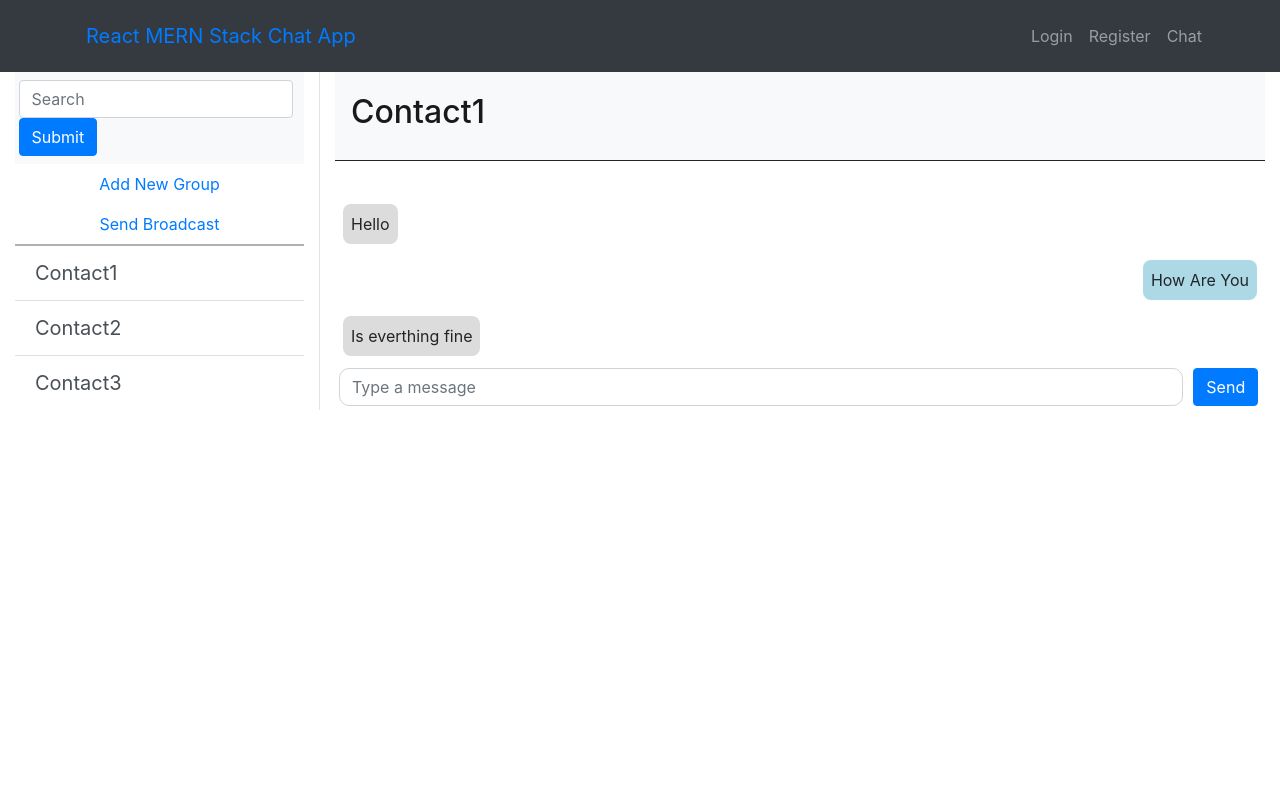
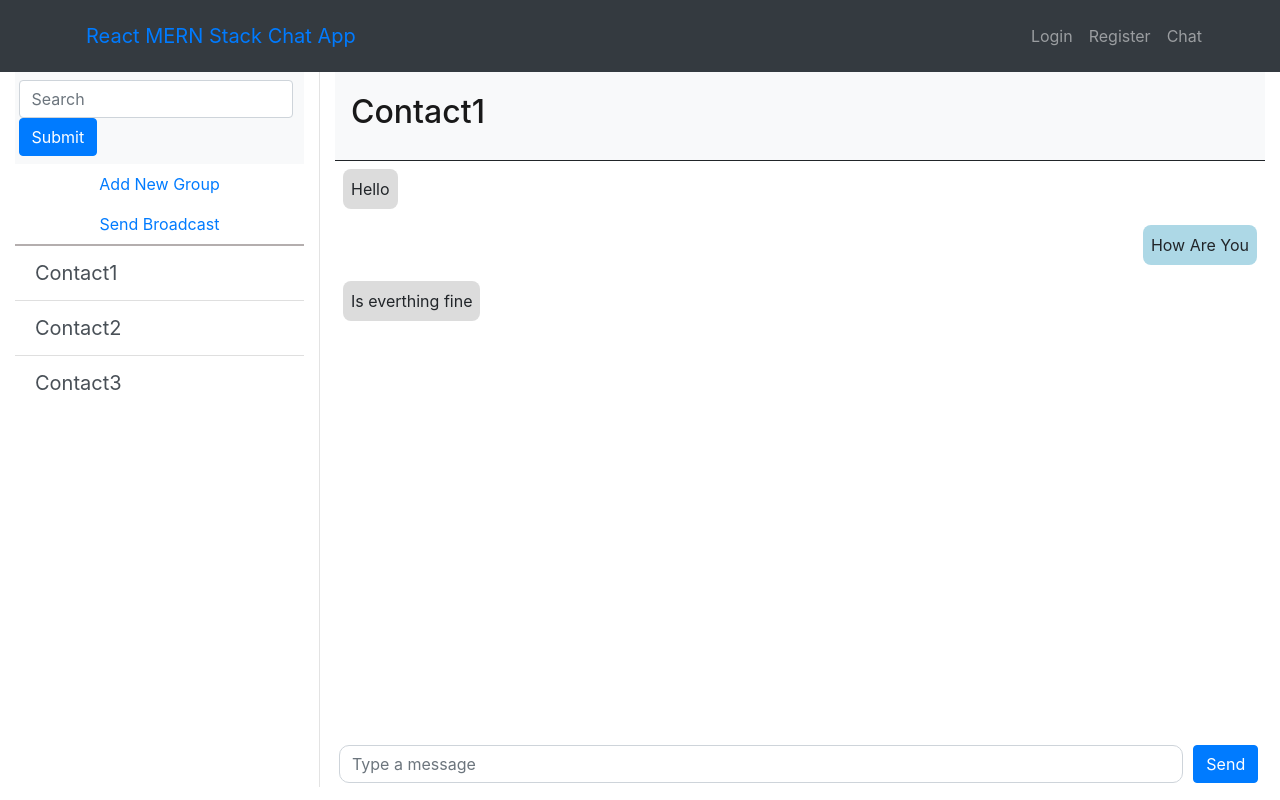
Before and after one commit to hanzlaharoon/mern-chat-app, a React (Create React App) app: page /chat in a window 1280 px wide. Built offline with nearby package versions, Linux system fonts and the light colour scheme.

Commit message:
Tweaked RightSideBar

```diff
--- a/src/App.css
+++ b/src/App.css
@@ -37,17 +37,18 @@
   }
 } */
 .spaceBtw {
-  display: flex;
+  /* display: flex;
   flex-direction: column;
   justify-content: space-between;
-  height: 100%;
+  height: 100%; */
 }
 
 .content {
   /* flex: 1;
   display: flex; */
   /* overflow: hidden; */
-  height: 100%;
+  /* height: 100%; */
+  min-height: calc(100vh - 220px);
 }
 
 .chatGrid {
@@ -75,8 +76,11 @@
 
 .bottom {
   /* position: absolute;
-  bottom: 0;
-  left: 0; */
+  bottom: 0; */
+  /* width: 100%; */
+  /* left: 0; */
+  /* position: fixed; */
+  /* bottom: 0; */
 }
 
 .msgInput {
--- a/src/components/rightsidebar.jsx
+++ b/src/components/rightsidebar.jsx
@@ -63,6 +63,7 @@ export default class RightSidebar extends Component {
               <h2>Contact1</h2>
             </Navbar.Brand>
           </Navbar>
+        </div>
 
         <div className='content'>
           <div className='chatGrid'>{messagesView}</div>
@@ -86,7 +87,7 @@ export default class RightSidebar extends Component {
           </Form>
           {/* </Navbar> */}
         </div>
-        </div>
+        {/* </div> */}
       </>
     );
   }
```
Lines whose indentation alone changed are shown as unchanged.
